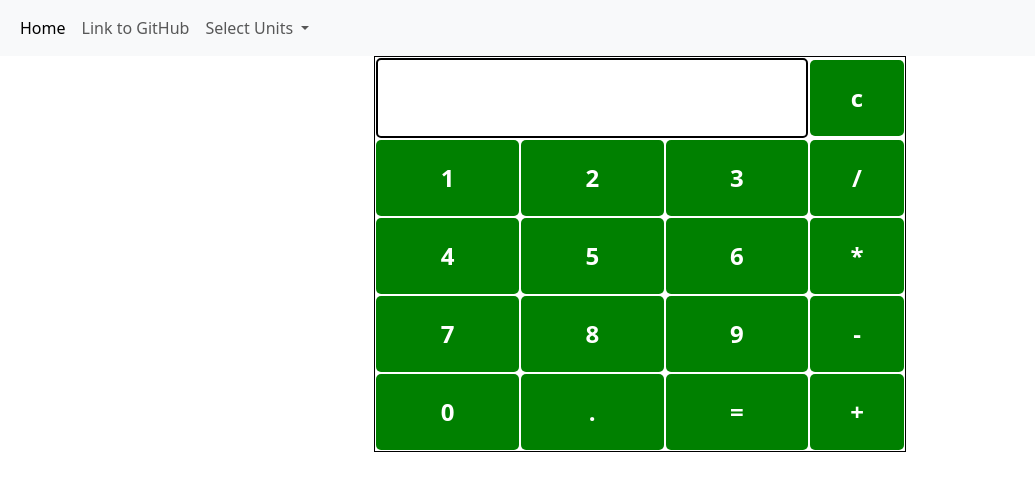
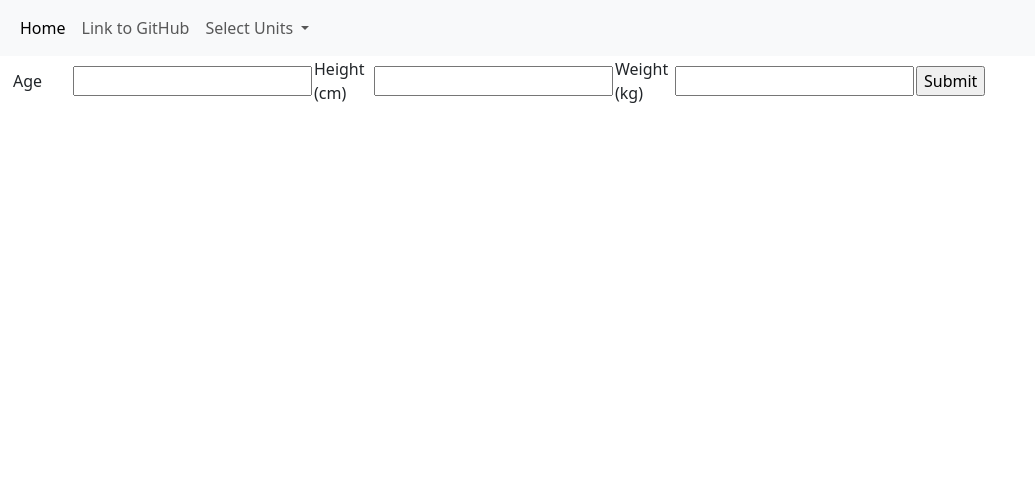
Before and after one commit to Dikontay/BMICalculator, a website: page bmi.html in a window 1280 px wide. Shown: the whole page, without its empty margins (0-1035 px from the left). Drawn offline with nearby package versions, Linux system fonts and the light colour scheme.

Commit message:
feat : implement post method

```diff
--- a/bmi.html
+++ b/bmi.html
@@ -5,33 +5,7 @@
     <meta name="viewport" content="width=device-width, initial-scale=1.0">
     <title>BMI Calculator</title>
     <link href="https://cdn.jsdelivr.net/npm/bootstrap@5.3.2/dist/css/bootstrap.min.css" rel="stylesheet" integrity="sha384-T3c6CoIi6uLrA9TneNEoa7RxnatzjcDSCmG1MXxSR1GAsXEV/Dwwykc2MPK8M2HN" crossorigin="anonymous">
-    <style>
-        table {
-            border: 1px solid black;
-            margin-left: auto;
-            margin-right: auto;
-        }
 
-        input[type="button"] {
-            width: 100%;
-            padding: 20px 40px;
-            background-color: green;
-            color: white;
-            font-size: 24px;
-            font-weight: bold;
-            border: none;
-            border-radius: 5px;
-        }
-
-        input[type="text"] {
-            padding: 20px 30px;
-            font-size: 24px;
-            font-weight: bold;
-            border: none;
-            border-radius: 5px;
-            border: 2px solid black;
-        }
-    </style>
 </head>
 <body>
     <nav class="navbar navbar-expand-lg bg-body-tertiary">
@@ -42,7 +16,7 @@
           <div class="collapse navbar-collapse" id="navbarSupportedContent">
             <ul class="navbar-nav me-auto mb-2 mb-lg-0">
               <li class="nav-item">
-                <a class="nav-link active" aria-current="page" href="#">Home</a>
+                <a class="nav-link active" aria-current="page" href="/">Home</a>
               </li>
               <li class="nav-item">
                 <a class="nav-link" href="https://github.com/Dikontay/BMICalculator" target="_blank">Link to GitHub</a>
@@ -63,39 +37,40 @@
         </div>
       </nav>
       <div class="container-fluid">
-        <table id="calcu">
-            <tr>
-                <td colspan="3">
-                    <input type="text" id="result">
-                </td>
-                <td><input type="button" value="c"></td>
-            </tr>
+        <form action="/bmicalculator" method="post">
+            <table id="calculator">
+                <tbody>
+                    <tr>
+                        <td width = "60">Age</td>
+                        <td width = "240">
+                            <input type="text" name="inputAge">
 
-            <tr>
-                <td><input type="button" value="1"></td>
-                <td><input type="button" value="2"></td>
-                <td><input type="button" value="3"></td>
-                <td><input type="button" value="/"></td>
-            </tr>
-            <tr>
-                <td><input type="button" value="4"></td>
-                <td><input type="button" value="5"></td>
-                <td><input type="button" value="6"></td>
-                <td><input type="button" value="*"></td>
-            </tr>
-            <tr>
-                <td><input type="button" value="7"></td>
-                <td><input type="button" value="8"></td>
-                <td><input type="button" value="9"></td>
-                <td><input type="button" value="-"></td>
-            </tr>
-            <tr>
-                <td><input type="button" value="0"></td>
-                <td><input type="button" value="."></td>
-                <td><input type="button" value="="></td>
-                <td><input type="button" value="+"></td>
-            </tr>
-        </table>
+                        </td>
+                        <td width = "60">Height
+                            <span>(cm)</span>
+                        </td>
+
+                        <td width = "240">
+                            <input type="text" name="inputHeight">
+
+                        </td>
+                        <td width = "60">Weight
+                            <span>(kg)</span>
+                        </td>
+
+                        <td width = "240">
+                            <input type="text" name="inputWeight">
+                        </td>
+                        <td width = "300">
+                            <input type="submit" value="Submit">
+                        </td>
+
+
+                    </tr>
+                </tbody>
+               </table>
+        </form>
+
       </div>
       <script src="https://cdn.jsdelivr.net/npm/bootstrap@5.3.2/dist/js/bootstrap.bundle.min.js" integrity="sha384-C6RzsynM9kWDrMNeT87bh95OGNyZPhcTNXj1NW7RuBCsyN/o0jlpcV8Qyq46cDfL" crossorigin="anonymous"></script>
 </body>
```
Also changed, not shown: index.js (+17 -0 lines).
